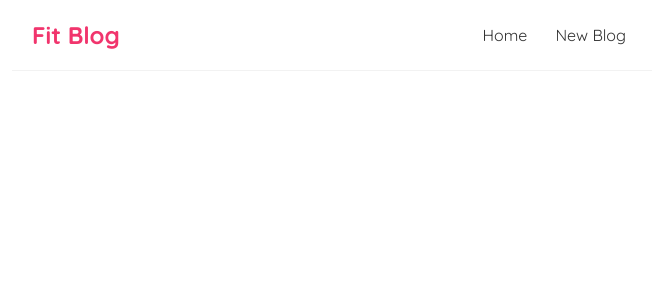
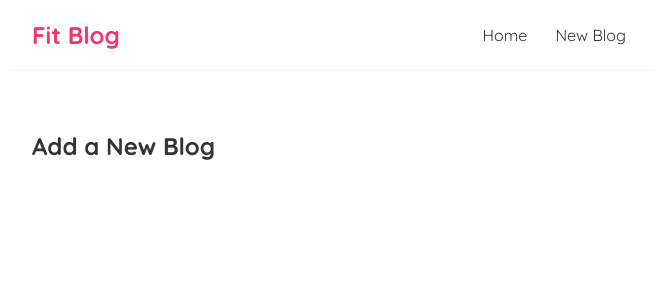
Before and after one commit to paskaeu25/fit-blog, a React (Create React App) app: page /create in a window 1280 px wide. Shown: the top 300 px of the page, without its empty margins (308-964 px from the left). Built offline with nearby package versions, Linux system fonts and the light colour scheme.

Commit message:
changed component file extensions from js to jsx. Also created route for new blog page with path /create

```diff
--- a/src/App.js
+++ b/src/App.jsx
@@ -1,6 +1,7 @@
 import Navbar from './Navbar';
 import Home from './Home';
 import { BrowserRouter, Routes, Route } from 'react-router-dom';
+import Create from './Create';
 
 function App() {
   return (
@@ -10,6 +11,7 @@
         <div className="content">
           <Routes>
             <Route path="/" element={<Home />} />
+            <Route path="/create" element={<Create />} />
           </Routes>
         </div>
       </div>
--- /dev/null
+++ b/src/Create.jsx
@@ -0,0 +1,9 @@
+const Create = () => {
+  return (
+    <div className="create">
+      <h2>Add a New Blog</h2>
+    </div>
+  );
+};
+
+export default Create;
```
Also changed, not shown: src/Home.jsx (renamed from src/Home.js), src/Navbar.jsx (renamed from src/Navbar.js).
